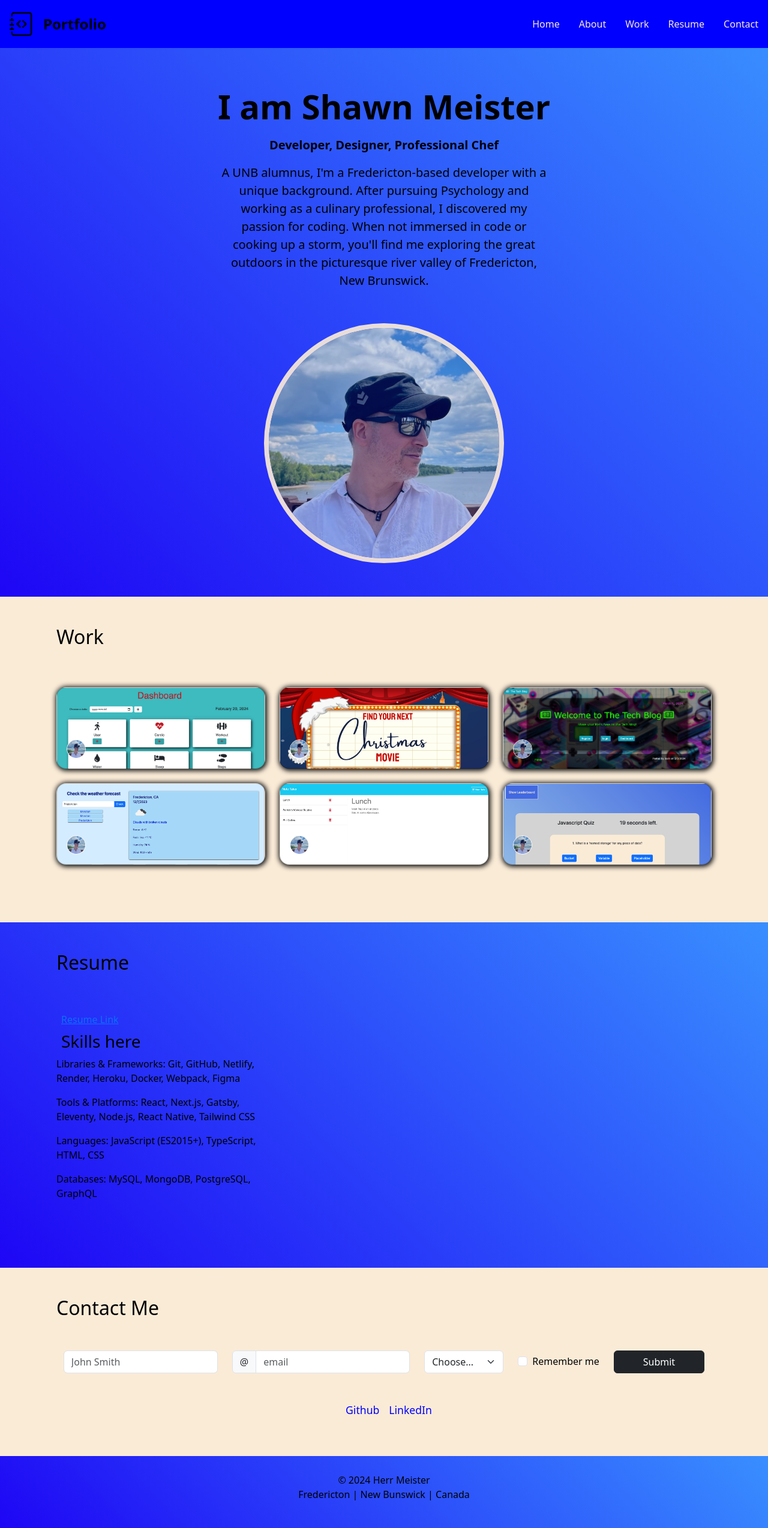
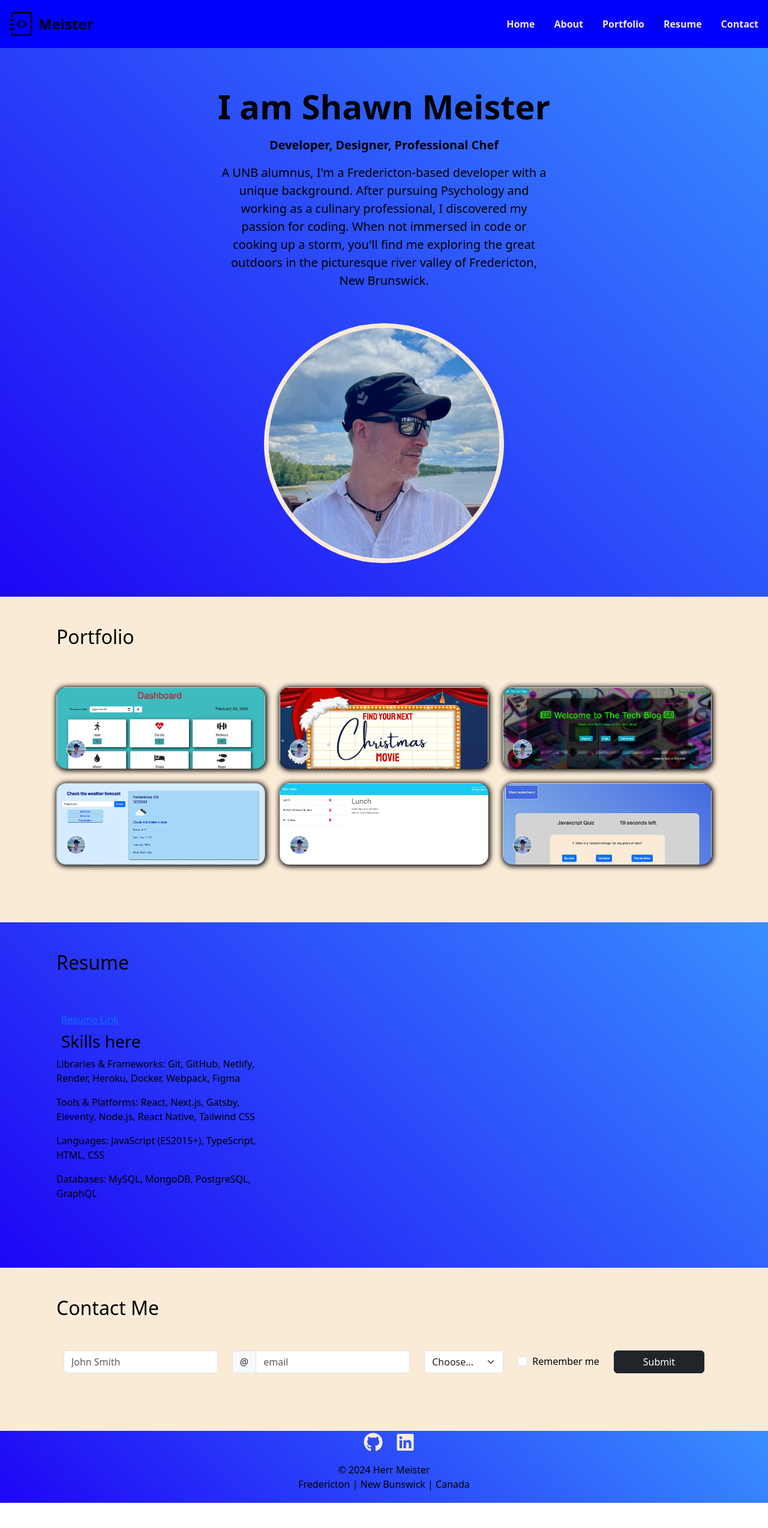
Before and after one commit to CookingMeister/meister-react-portfolio, a React (Vite) app: page /resume in a window 1280 px wide. Shown: the whole page at 60% size. After the commit the page ends 2506 px from the top, so only its background shows below. Built offline with nearby package versions, Linux system fonts and the light colour scheme.

Commit message:
add profile icon as a component to be reused on overlay, working, move some styling from stylesheet to each component inline, working

```diff
--- a/index.html
+++ b/index.html
@@ -1,13 +1,19 @@
 <!DOCTYPE html>
 <html lang="en">
   <head>
-    <meta charset="UTF-8">
-    <meta name="viewport" content="width=device-width, initial-scale=1.0">
+    <meta charset="UTF-8" />
+    <meta name="viewport" content="width=device-width, initial-scale=1.0" />
     <title>Meister Portfolio</title>
     <link
       href="https://cdn.jsdelivr.net/npm/bootstrap@5.3.2/dist/css/bootstrap.min.css"
       rel="stylesheet"
       integrity="sha384-T3c6CoIi6uLrA9TneNEoa7RxnatzjcDSCmG1MXxSR1GAsXEV/Dwwykc2MPK8M2HN"
+      crossorigin="anonymous"
+    />
+    <link
+      rel="stylesheet"
+      href="https://use.fontawesome.com/releases/v5.6.3/css/all.css"
+      integrity="sha384-UHRtZLI+pbxtHCWp1t77Bi1L4ZtiqrqD80Kn4Z8NTSRyMA2Fd33n5dQ8lWUE00s/"
       crossorigin="anonymous"
     />
     <link rel="stylesheet" href="/css/styles.css" />
--- a/public/css/styles.css
+++ b/public/css/styles.css
@@ -12,31 +12,7 @@ body {
     color: black;
   }
 
-  /* Heading */
-
-  .head-title {
-    padding: 0 1rem;
-    font-weight: 900;
-  }
-
-  /* Nav Links Styling */
-
-  /* .nav-link:hover {
-    transform: scale(1.02);
-  } */
-
-  #About {
-    background-image: linear-gradient(
-      45deg,
-      rgb(30, 6, 245),
-      rgba(0, 110, 255, 0.777)
-    );
-  }
   /* Profile Image */
-
-  img {
-    opacity: 92%;
-  }
 
   .profile-pic {
     margin: 0 auto;
@@ -57,7 +33,6 @@ body {
   }
 
   #Work {
-    /* box-shadow: 0px -10px 20px -10px #191970; */
     background-color: antiquewhite;
     /* background-image: linear-gradient(
       45deg,
@@ -69,7 +44,6 @@ body {
     box-shadow: 1px 1px 8px 2px #000000!important;
     height: 17vh;
     width: auto;
-    /* background-color: lightskyblue!important; */
   }
 
 .profile-sm {
@@ -77,41 +51,17 @@ body {
   left: 0;
   bottom: 0;
 }
-  .col a {
-    /* text-decoration: none; */
-  }
-
-  #Resume {
-    background-image: linear-gradient(
-      45deg,
-      rgb(30, 6, 245),
-      rgba(0, 110, 255, 0.777)
-    );
-  }
 
   /* Contact Section */
 
   #Contact {
-    /* background-image: linear-gradient(
-      45deg,
-      rgb(30, 6, 245, 0.777),
-      rgba(0, 110, 255, 0.777)
-    ); */
     background-color: antiquewhite;
-    /* box-shadow: 0px -10px 20px -10px #191970; */
-  }
-
-  .social {
-    display: flex;
-    justify-content: center;
-    align-items: center;
   }
 
   .social li {
     list-style-type: none;
     display: inline;
     padding-right: 1rem;
-    font-size: 110%;
   }
 
   .social li a:hover {
@@ -119,8 +69,7 @@ body {
   }
 
   .social li a {
-    color: blue;
-    text-decoration: none;
+    color: antiquewhite;
   }
 
   /* Footer */
@@ -136,15 +85,4 @@ body {
       rgba(255, 0, 0, 0.856),
       rgba(255, 251, 0, 0.677)
     ); */
-    /* box-shadow: 0px -10px 20px -10px midnightblue; */
   }
-
-  .footer {
-    display: flex;
-    justify-content: center;
-    align-items: center;
-    text-align: center;
-    height: 15vh;
-  }
-
-  /* Responsiveness is built-in using Bootstrap components like container class, col, etc. */
--- a/src/components/App.jsx
+++ b/src/components/App.jsx
@@ -1,18 +1,17 @@
 import React from 'react';
 import Header from './Header';
 import About from './About';
-import Work from './Work';
+import Portfolio from './Portfolio';
 import Resume from './Resume';
 import Contact from './Contact';
 import Footer from './Footer';
-import { Zoom } from "react-awesome-reveal";
 
 function App() {
   return (
     <div>
       <Header />
       <About />
-      <Work />
+      <Portfolio />
       <Resume />
       <Contact />
       <Footer />
--- a/src/components/Contact.jsx
+++ b/src/components/Contact.jsx
@@ -60,20 +60,7 @@ function Contact() {
             </button>
           </div>
         </form>
-        <div className="social">
-          <ul>
-            <li>
-              <a href="https://github.com/CookingMeister?tab=repositories">
-                Github
-              </a>
-            </li>
-            <li>
-              <a href="https://www.linkedin.com/in/shawn-meister-bb646b29a/">
-                LinkedIn
-              </a>
-            </li>
-          </ul>
-        </div>
+
       </div>
     </section>
   );
--- a/src/components/Footer.jsx
+++ b/src/components/Footer.jsx
@@ -5,9 +5,31 @@ const getDate = () => new Date().getFullYear();
 
 function Footer() {
   return (
-    <section id="footer">
+    <section id="footer"
+    style= {{
+      display: 'flex',
+      justifyContent: 'center',
+      alignItems: 'center',
+      textAlign: 'center',
+      height: '15vh',
+    }}
+    >
       <div className="container footer">
         <footer>
+        <div className="social">
+          <ul>
+            <li>
+              <a href="https://github.com/CookingMeister?tab=repositories">
+                <i class="fab fa-github fa-2x mx-1"></i>
+              </a>
+            </li>
+            <li>
+              <a href="https://www.linkedin.com/in/shawn-meister-bb646b29a/">
+                <i class="fab fa-linkedin fa-2x mx-1"></i>
+              </a>
+            </li>
+          </ul>
+        </div>
           <span>&copy; { getDate() } Herr Meister</span>
           <p>Fredericton | New Bunswick | Canada</p>
         </footer>
--- a/src/components/Header.jsx
+++ b/src/components/Header.jsx
@@ -35,12 +35,10 @@ function Header() {
             backgroundColor: isScrolled ? '#faebd7' : 'blue',
             transition: 'background-color 0.3s ease-in-out, color 0.3s ease-in-out',
             paddingLeft: '1rem',
+            fontWeight: '600',
           }}
           >
-        <a
-          href="index.html"
-          className="d-flex align-items-center mb-3 mb-md-0 me-md-auto link-body-emphasis text-decoration-none"
-        >
+        <div className="d-flex align-items-center mb-3 mb-md-0 me-md-auto link-body-emphasis text-decoration-none">
           <svg
             xmlns="http://www.w3.org/2000/svg"
             width="40"
@@ -56,10 +54,10 @@ function Header() {
             <path d="M3 0h10a2 2 0 0 1 2 2v12a2 2 0 0 1-2 2H3a2 2 0 0 1-2-2v-1h1v1a1 1 0 0 0 1 1h10a1 1 0 0 0 1-1V2a1 1 0 0 0-1-1H3a1 1 0 0 0-1 1v1H1V2a2 2 0 0 1 2-2z" />
             <path d="M1 5v-.5a.5.5 0 0 1 1 0V5h.5a.5.5 0 0 1 0 1h-2a.5.5 0 0 1 0-1H1zm0 3v-.5a.5.5 0 0 1 1 0V8h.5a.5.5 0 0 1 0 1h-2a.5.5 0 0 1 0-1H1zm0 3v-.5a.5.5 0 0 1 1 0v.5h.5a.5.5 0 0 1 0 1h-2a.5.5 0 0 1 0-1H1z" />
           </svg>
-          <span className="fs-4 head-title">
-            Portfolio
+          <span className="fs-4 head-title mx-2">
+            Meister
           </span>
-        </a>
+        </div>
 
         <ul className="nav nav-pills" >
           <Fade cascade damping={0.2} triggerOnce>
@@ -74,8 +72,8 @@ function Header() {
             isScrolled={isScrolled}
          />
          <Link
-            href="#Work"
-            name="Work"
+            href="#Portfolio"
+            name="Portfolio"
             isScrolled={isScrolled}
          />
          <Link
--- /dev/null
+++ b/src/components/Icon.jsx
@@ -0,0 +1,15 @@
+import React from "react";
+
+function Icon() {
+  return (
+      <img
+          src="/img/profile.png"
+          alt="Sunny outdoors profile by the water"
+          width="32"
+          height="32"
+          className="rounded-circle border border-white m-3 profile-sm"
+        />
+  );
+}
+
+export default Icon;
--- a/src/components/Work.jsx
+++ b/src/components/Portfolio.jsx
@@ -2,15 +2,15 @@ import React from 'react';
 import WorkCard from './WorkCard';
 import { Fade } from "react-awesome-reveal";
 
-function Work() {
+function Portfolio() {
 
   return (
     <section id="Work">
       <div className="container px-4 py-5">
-        <h2 className="fs-2 pb-2">Work</h2>
+        <h2 className="fs-2 pb-2">Portfolio</h2>
 
         <div className="row row-cols-1 row-cols-lg-3 align-items-stretch g-4 py-5">
-        <Fade cascade damping={0.3} triggerOnce className='' >
+        <Fade cascade damping={0.3} triggerOnce>
           <WorkCard
             title='SimplyFit App'
             github="https://github.com/CookingMeister/fitness-tracker-mvc"
@@ -32,19 +32,19 @@ function Work() {
           <WorkCard
             title="Weather Dashboard"
             github="https://github.com/CookingMeister/weather-dashboard"
-            deployment="https://infinite-ocean-68541-91b9dc3361ab.herokuapp.com/"
+            deployment="https://cookingmeister.github.io/weather-dashboard/"
             image="/img/weather.png"
           />
           <WorkCard
             title="Note Taker"
             github="https://github.com/CookingMeister/note-taker-express"
-            deployment="https://infinite-ocean-68541-91b9dc3361ab.herokuapp.com/"
+            deployment="https://note-taker-express-2rft.onrender.com/"
             image="/img/Note.png"
           />
           <WorkCard
             github="https://github.com/CookingMeister/timedQuiz-JS-04"
             title="JS Quiz"
-            deployment="https://infinite-ocean-68541-91b9dc3361ab.herokuapp.com/"
+            deployment="https://cookingmeister.github.io/timedQuiz-JS-04/"
             image="/img/quiz.png"
           />
           </Fade>
@@ -54,4 +54,4 @@ function Work() {
   );
 }
 
-export default Work;
+export default Portfolio;
--- a/src/components/Resume.jsx
+++ b/src/components/Resume.jsx
@@ -2,7 +2,12 @@ import React from 'react';
 
 export default function Resume() {
   return (
-    <section id="Resume">
+    <section id="Resume"
+    style = {{
+      backgroundImage:
+        'linear-gradient(45deg, rgb(30, 6, 245), rgba(0, 110, 255, 0.777))',
+    }}
+    >
       <div className="container px-4 py-5">
         <h2 className="fs-2 pb-2">Resume</h2>
         <div className="row row-cols-1 row-cols-lg-3 align-items-stretch g-4 py-5">
--- a/src/components/WorkCard.jsx
+++ b/src/components/WorkCard.jsx
@@ -1,4 +1,5 @@
 import React, { useState } from 'react';
+import Icon from './Icon';
 
 const WorkCard = (props) => {
   const [showTitle, setShowTitle] = useState(false);
@@ -17,7 +18,6 @@ const WorkCard = (props) => {
   const cardStyle = {
     backgroundImage: `url(${props.image})`,
     position: 'relative',
-
   };
 
   const overlayStyles = {
@@ -34,7 +34,7 @@ const WorkCard = (props) => {
     color: 'black',
     padding: '1rem',
     transition: 'display 0.3s ease',
-    textDecoration: 'none'
+    textDecoration: 'none',
   };
 
   return (
@@ -46,30 +46,19 @@ const WorkCard = (props) => {
         onMouseOver={handleMouseOver}
         onMouseOut={handleMouseOut}
       >
-        <div className="d-flex flex-column p-5 pb-3 text-black text-shadow-1">
-          <ul className="d-flex list-unstyled mt-auto">
-            <li className="">
-              <img
-                src="/img/profile.png"
-                alt="Sunny outdoors profile by the water"
-                width="32"
-                height="32"
-                className="rounded-circle border border-white m-3 profile-sm"
-              />
-            </li>
-          </ul>
-        </div>
-        <div
-          className="rounded-4"
-          style={overlayStyles}
-        >
+        <Icon />
+
+        <div className="rounded-4" style={overlayStyles}>
           <h3>{props.title}</h3>
-          <a href={props.deployment} className="mx-1 p-2 lh-1">
-            * deployed app
-          </a>
-          <a href={props.github} className="mx-1 p-2 lh-1">
-            * github repo
-          </a>
+          <div style={{ display: 'flex' }}>
+            <a href={props.deployment} className="py-2">
+              <i className="fas fa-link fa-2x mx-3" style={{ color: 'red' }}></i>
+            </a>
+            <a href={props.github} className="py-2">
+              <i className="fab fa-github fa-2x mx-3" style={{ color: '' }}></i>
+            </a>
+          </div>
+          <Icon />
         </div>
       </div>
     </div>
```
Also changed, not shown: src/components/About.jsx (+16 -12 lines). Lines whose indentation alone changed are shown as unchanged.
